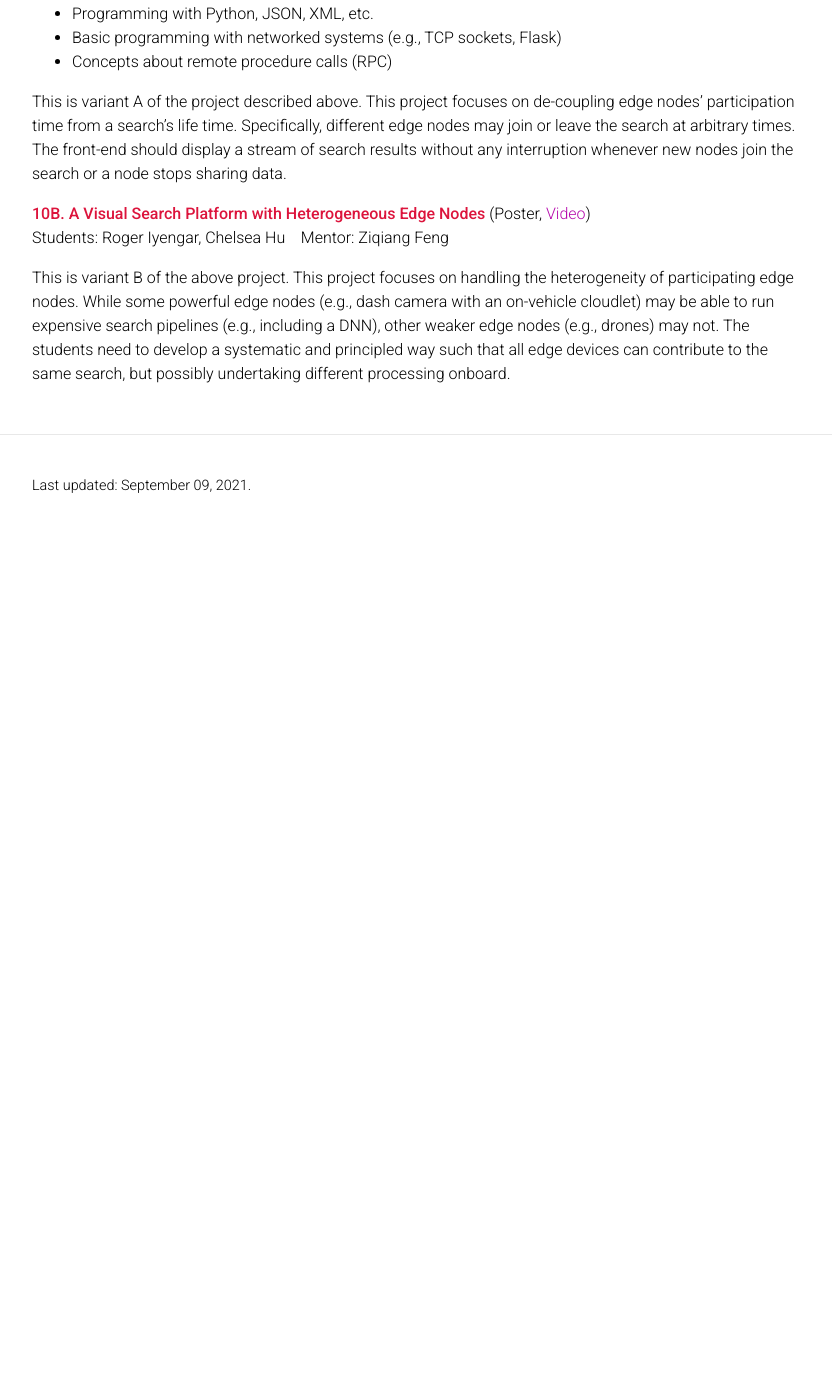
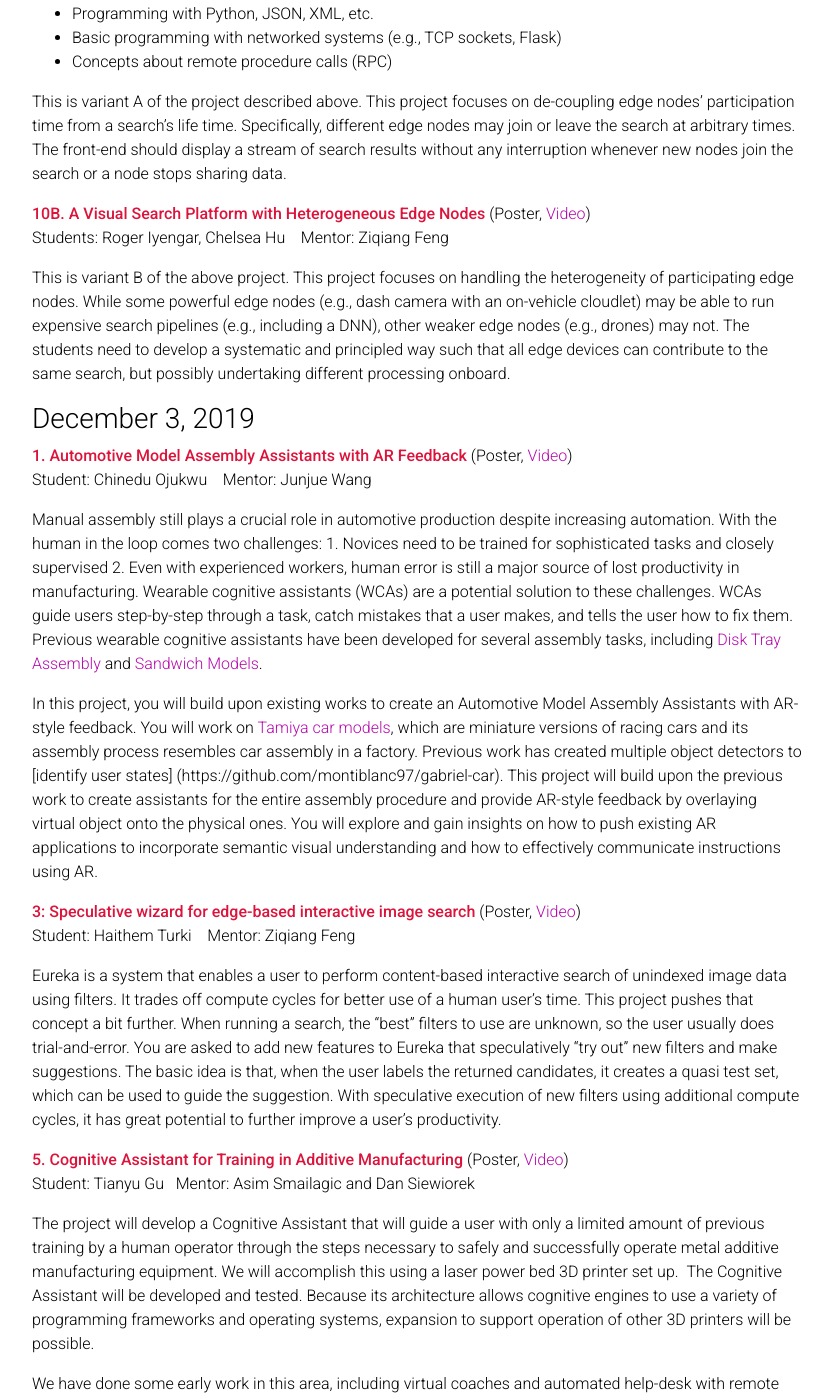
Before and after one commit to therealsatya/15821web, a Jekyll site: the page built from _pages/archive.md, in a window 1280 px wide and 1400 px high, scrolled down 10218 px. Shown: the whole window, without its empty margins (223-1055 px from the left). Built offline with Jekyll 4.4.1, drawn with Linux system fonts in a browser that asks for light colours; nearby versions of some CDN libraries; a style sheet for code colours, icons or effects is not loaded; before the commit the page ends 10755 px from its top, so only the background shows below that; some of the changed text lies outside the part shown.

Commit message:
Nearly done with 2019

```diff
--- a/_pages/archive.md
+++ b/_pages/archive.md
@@ -6,7 +6,7 @@ description: Project assets such as posters and YouTube videos of demos from pre
 nav: true
 ---
 
-Go to: [2015](#2015)&nbsp;&nbsp;[2016](#2016)&nbsp;&nbsp;[2017](#2017)&nbsp;&nbsp;[2018](#2018)
+Go to: [2015](#2015)&nbsp;&nbsp;[2016](#2016)&nbsp;&nbsp;[2017](#2017)&nbsp;&nbsp;[2018](#2018)&nbsp;&nbsp;[2019](#2019)&nbsp;&nbsp;(2020 will be added shortly)
 
 ### <a name="2015">December 1, 2015</a>
 
@@ -614,3 +614,95 @@ other weaker edge nodes (e.g., drones) may not. The students need to
 develop a systematic and principled way such that all edge devices can
 contribute to the same search, but possibly undertaking different
 processing onboard.
+
+### <a name="2019">December 3, 2019</a>
+
+**<span style="color: crimson;">1. Automotive Model Assembly Assistants with AR Feedback </span>**  (Poster, [Video](https://youtu.be/g_pWdpgpGzY))<br>
+Student: Chinedu Ojukwu &nbsp;&nbsp;&nbsp;Mentor: Junjue Wang
+
+Manual assembly still plays a crucial role in automotive production
+despite increasing automation. With the human in the loop comes two
+challenges: 1. Novices need to be trained for sophisticated tasks and
+closely supervised 2. Even with experienced workers, human error is
+still a major source of lost productivity in manufacturing. Wearable
+cognitive assistants (WCAs) are a potential solution to these
+challenges. WCAs guide users step-by-step through a task, catch
+mistakes that a user makes, and tells the user how to fix
+them. Previous wearable cognitive assistants have been developed for
+several assembly tasks, including
+[Disk Tray Assembly](https://www.youtube.com/watch?v=AwWZcL9XGI0)
+and [Sandwich Models](https://youtu.be/USakPP45WvM?t=193).
+
+In this project, you will build upon existing works to create an
+Automotive Model Assembly Assistants with AR-style feedback. You will
+work on [Tamiya car models](https://youtu.be/S-sMpwfuGl8), which are
+miniature versions of racing cars and its assembly process resembles
+car assembly in a factory. Previous work has created multiple object
+detectors to [identify user states]
+(https://github.com/montiblanc97/gabriel-car). This project will build
+upon the previous work to create assistants for the entire assembly
+procedure and provide AR-style feedback by overlaying virtual object
+onto the physical ones. You will explore and gain insights on how to
+push existing AR applications to incorporate semantic visual
+understanding and how to effectively communicate instructions using
+AR.
+
+**<span style="color: crimson;">3: Speculative wizard for edge-based interactive image search </span>**  (Poster, [Video](https://youtu.be/g7i8o8fVygo))<br>
+Student: Haithem Turki &nbsp;&nbsp;&nbsp;Mentor: Ziqiang Feng
+
+Eureka is a system that enables a user to perform content-based
+interactive search of unindexed image data using filters. It trades
+off compute cycles for better use of a human user's time. This project
+pushes that concept a bit further. When running a search, the "best"
+filters to use are unknown, so the user usually does
+trial-and-error. You are asked to add new features to Eureka that
+speculatively "try out" new filters and make suggestions. The basic
+idea is that, when the user labels the returned candidates, it creates
+a quasi test set, which can be used to guide the suggestion. With
+speculative execution of new filters using additional compute cycles,
+it has great potential to further improve a user's productivity.
+
+**<span style="color: crimson;">5. Cognitive Assistant for Training in Additive Manufacturing </span>**  (Poster, [Video](https://youtu.be/PQpR9TZMASw))<br>
+Student: Tianyu Gu&nbsp;&nbsp;&nbsp;Mentor: Asim Smailagic and Dan Siewiorek
+
+The project will develop a Cognitive Assistant that will guide a user
+with only a limited amount of previous training by a human operator
+through the steps necessary to safely and successfully operate metal
+additive manufacturing equipment. We will accomplish this using a
+laser power bed 3D printer set up.  The Cognitive Assistant will be
+developed and tested. Because its architecture allows cognitive
+engines to use a variety of programming frameworks and operating
+systems, expansion to support operation of other 3D printers will be
+possible.
+
+We have done some early work in this area, including virtual coaches
+and automated help-desk with remote expert paradigm that the project
+can benefit from and create new value. We have created and built over
+a dozen of different virtual coaches. Our Virtual Coaches represent a
+new generation of attentive personalized systems that can continuously
+monitor its client's activities and surroundings, detect situations
+where intervention would be desirable, offer prompt assistance, and
+provide appropriate feedback and encouragement. Virtual Coaches are
+intended to augment, supplement and, in some circumstances, be a
+substitute for an expert by offering guidance and help.
+
+Sometimes a worker requires assistance from experienced
+personnel. Apprenticeship programs let novices learn by observing and
+working with experienced workers. More recently, help desks have
+evolved to provide audio and visual access to experienced people for
+help with problem solving. The help desk can service many field
+workers simultaneously.  Additive manufacturing machine operators
+perform a number of procedures that are repeated including setup of
+the equipment in preparation for a build, cleaning of the equipment
+after a build, filter changes, routine maintenance of the equipment
+and a number of other regular operations. To support the equipment
+operator, the Virtual Coach will have the tasks and documentation
+needed for these procedures such as text and schematic
+drawings. Because it is centrally maintained, even if this information
+changes daily or hourly, workers still get accurate
+information. Sometimes a worker requires assistance from experienced
+personnel. Apprenticeship programs let novices learn by observing and
+working with experienced workers. More recently, help desks have
+evolved to provide audio and visual access to experienced people for
+help with problem solving. The help desk can service many field
+workers simultaneously.
```
Also changed, not shown: 1 other file.
